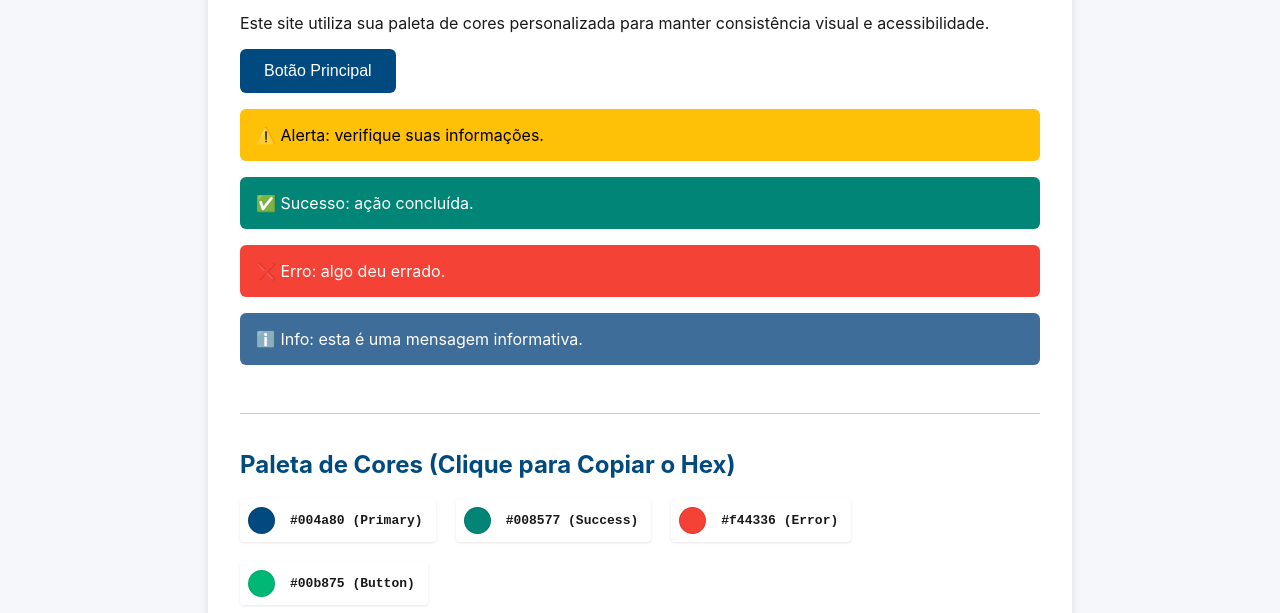
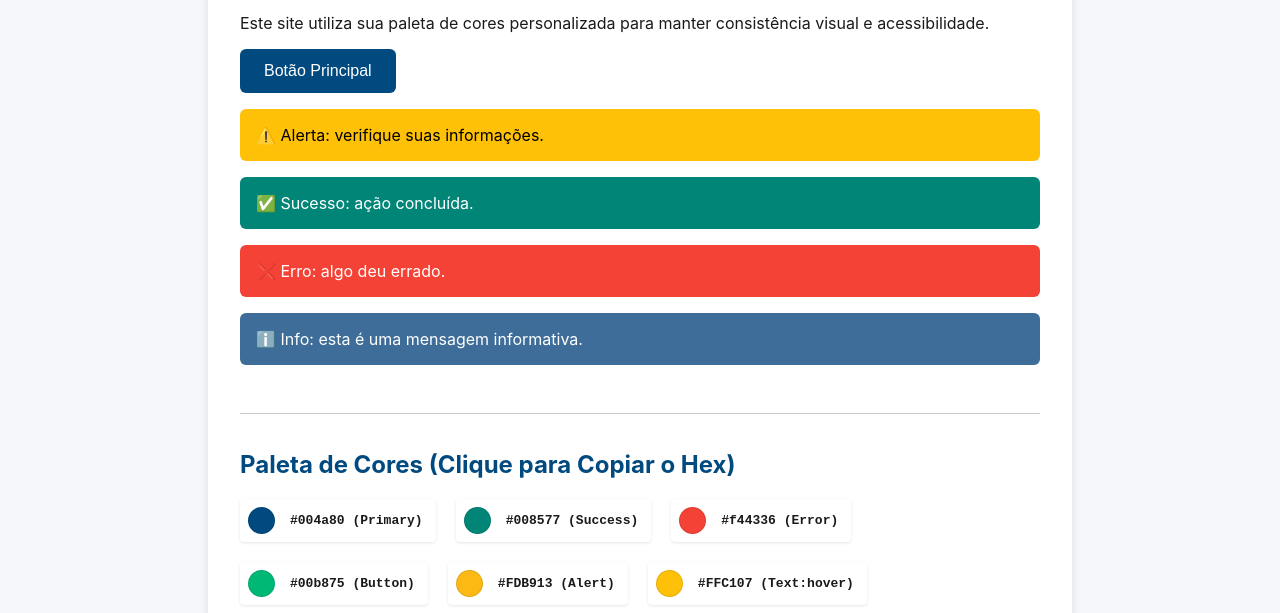
Before and after one commit to dallylademoraes/colors, a plain HTML site: page index.html in a window 1280 px wide. Shown: the part 187-800 px from the top of the page. Drawn offline with Linux system fonts and the light colour scheme.

Commit message:
mudanças no HEX amarelo

```diff
--- a/index.html
+++ b/index.html
@@ -10,7 +10,7 @@
       --color-primary: #004a80; /* botões, cabeçalho e cor principal do menu */
       --color-primary-hover: #005a99;
       --color-accent: #00897b;
-
+	  --color-text-alert: #FFC107;
       /* Estados */
       --color-success: #008577; /* Cor de sucesso (alerta de fundo) */
       --color-warning: #ffc107;
@@ -334,6 +334,14 @@
                 <div class="color-swatch" style="background-color: var(--color-nav-button-bg);"></div>
                 <span class="hex-code" data-hex="#00b875">#00b875 (Button)</span>
             </div>
+			<div class="color-item">
+                <div class="color-swatch" style="background-color: #fdb913;"></div>
+                <span class="hex-code" data-hex="#FDB913">#FDB913 (Alert)</span>
+            </div>
+			<div class="color-item">
+                <div class="color-swatch" style="background-color: #FFC107;"></div>
+                <span class="hex-code" data-hex="#FFC107">#FFC107 (Text:hover)</span>
+            </div>
         </div>
 
         <h2>Copiar Código do Botão Principal</h2>
```
